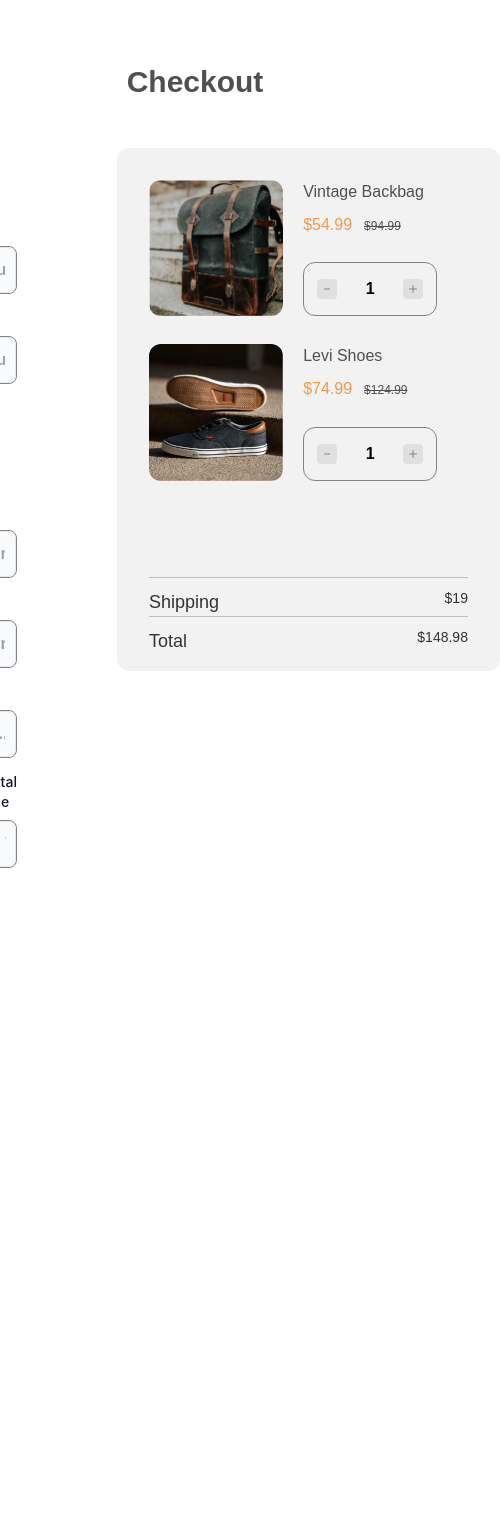
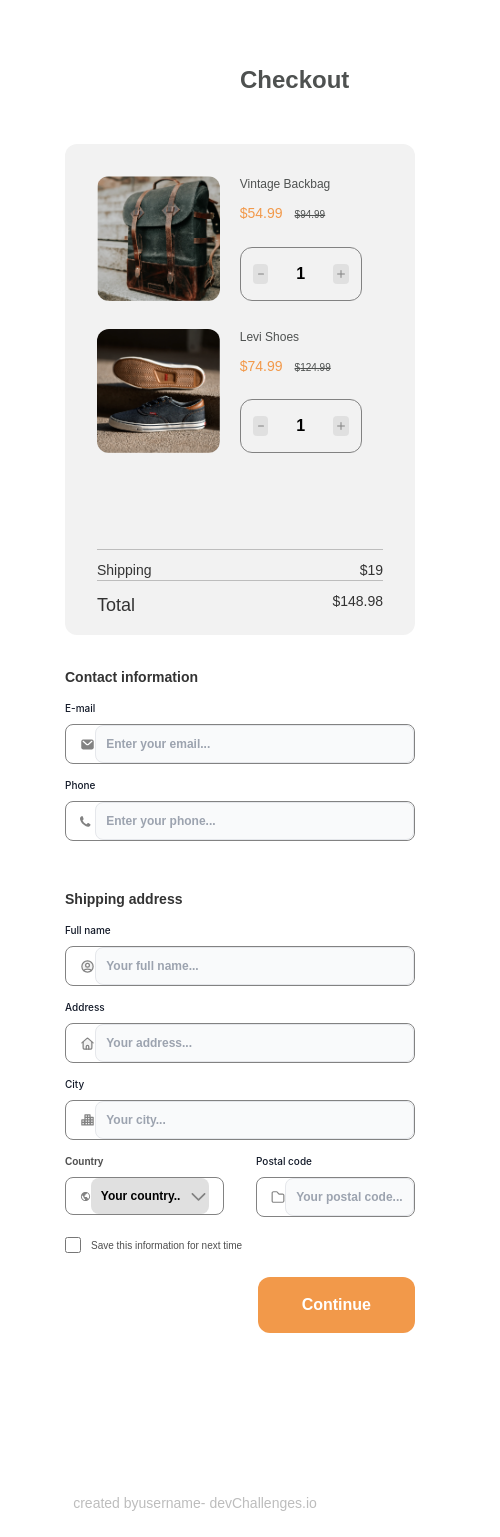
Before and after one commit to jeancarlos3197/checkout-page-master, a React (Create React App) app: page / in a window 390 px wide. Shown: the whole page, 500 px wide, since content can reach past the window. Before the commit the page ends 868 px from the top, so only its background shows below. Built offline with nearby package versions, Linux system fonts and the light colour scheme.

Commit message:
Finalize project

```diff
--- a/src/components/button.jsx
+++ b/src/components/button.jsx
@@ -2,7 +2,7 @@ import React from "react";
 
 export default function Button() {
   return (
-    <button className=" bg-orange-checkout px-11 py-4 rounded-xl text-white font-montserrat font-[600]">
+    <button className="bg-orange-checkout px-11 py-4 rounded-xl text-white font-montserrat font-[600]">
       Continue
     </button>
   );
--- a/src/components/description-price.jsx
+++ b/src/components/description-price.jsx
@@ -3,13 +3,13 @@ import React from "react";
 export default function DescriptionPrice({ description, price, priceTotal }) {
   return (
     <div>
-      <p className="font-montserrat text-gray-title text-base mb-2 block w-full">
+      <p className="font-montserrat text-gray-title text-xs xl:text-base lg:text-xs mb-2 block w-full">
         {description}
       </p>
-      <p className="inline text-base font-montserrat text-orange-product">
+      <p className="inline xl:text-base lg:text-sm text-sm font-montserrat text-orange-product">
         ${priceTotal}
       </p>
-      <p className="inline ml-3 text-xs font-montserrat line-through text-gray-title">
+      <p className="inline ml-3 xl:text-xs lg:text-[10px] text-[10px] font-montserrat line-through text-gray-title">
         ${price}
       </p>
     </div>
--- a/src/components/input.jsx
+++ b/src/components/input.jsx
@@ -5,17 +5,17 @@ export default function Input({ label, imgSvg, placeholder, className }) {
     <div className={className}>
       <label
         for="first_name"
-        className="block mb-2 text-sm font-medium text-gray-900 dark:text-gray-2"
+        className="block mb-2 xl:text-sm lg:text-[10px] text-[10px] font-medium text-gray-900 dark:text-gray-2"
       >
         {label}
       </label>
       <div className="flex border border-gray-3 rounded-lg pl-3.5">
         <picture className="m-auto">
-          <img className="w-5 m-auto" src={imgSvg} alt={label} />
+          <img className="xl:w-5 lg:w-4 w-4 m-auto" src={imgSvg} alt={label} />
         </picture>
         <input
           type="text"
-          className="font-montserrat font-[600] text-base bg-gray-50 border text-gray-1 rounded-lg focus:ring-white focus:border-white block w-full p-2.5 dark:bg-white dark:border-white  dark:placeholder-gray-3 dark:text-gray-1 dark:focus:ring-white dark:focus:border-white outline-none"
+          className="font-montserrat font-[600] xl:text-base lg:text-xs text-xs bg-gray-50 border text-gray-1 rounded-lg focus:ring-white focus:border-white block w-full p-2.5 dark:bg-white dark:border-white  dark:placeholder-gray-3 dark:text-gray-1 dark:focus:ring-white dark:focus:border-white outline-none"
           placeholder={placeholder}
           required
         />
--- a/src/components/quantity.jsx
+++ b/src/components/quantity.jsx
@@ -4,7 +4,7 @@ import MinusSvg from "./../utils/minus.svg";
 
 export default function Quantity() {
   return (
-    <div className="border border-gray-3 flex px-3 py-3.5 rounded-xl w-[134px]">
+    <div className="border border-gray-3 flex px-3 py-3.5 rounded-xl xl:w-[134px] lg:w-[122px] w-[122px]">
       <button className="w-5 h-5 bg-gray-5 rounded m-auto">
         <img className="w-3 m-auto" src={MinusSvg} alt="Minus" />
       </button>
--- a/src/components/select.jsx
+++ b/src/components/select.jsx
@@ -6,17 +6,17 @@ export default function SelectCountry({ className }) {
     <div className={className}>
       <label
         for="first_name"
-        className="block mb-2 text-sm font-montserrat font-[600] text-gray-2 dark:text-gray-2"
+        className="block mb-2 xl:text-sm lg:text-[10px] text-[10px] font-montserrat font-[600] text-gray-2 dark:text-gray-2"
       >
         Country
       </label>
       <div className="flex border border-gray-3 rounded-lg pl-3.5 pr-3.5 ">
         <picture className="m-auto">
-          <img className="w-5 m-auto" src={World} alt="Mail" />
+          <img className="xl:w-5 lg:w-3 w-3 m-auto" src={World} alt="Mail" />
         </picture>
         <select
           id="first_name"
-          className="font-montserrat font-[600] rounded-lg w-full dark:bg-white dark:placeholder-gray-3 dark:text-gray-3 outline-none appearance-none bg-arrow-down focus:bg-arrow-up bg-no-repeat bg-right  bg-gray-5 bg-[length:21px_21px] p-2.5"
+          className="xl:text-base lg:text-xs text-xs font-montserrat font-[600] rounded-lg w-full dark:bg-white dark:placeholder-gray-3 dark:text-gray-3 outline-none appearance-none bg-arrow-down focus:bg-arrow-up bg-no-repeat bg-right  bg-gray-5 bg-[length:21px_21px] p-2.5"
           placeholder="John"
           required
         >
--- a/src/components/shipping-total.jsx
+++ b/src/components/shipping-total.jsx
@@ -6,7 +6,9 @@ export default function ShippingTotal() {
       <div>
         <hr className="border-gray-line mb-2.5" />
         <div className="flex justify-between">
-          <p className="font-montserrat text-gray-1 text-lg">Shipping</p>
+          <p className="font-montserrat text-gray-1 xl:text-lg lg:text-sm text-sm">
+            Shipping
+          </p>
           <p className="font-montserrat text-gray-1 text-sm">$19</p>
         </div>
       </div>
--- a/src/containers/contact-information.jsx
+++ b/src/containers/contact-information.jsx
@@ -6,7 +6,7 @@ import Phone from "../utils/phone.svg";
 export default function ContactInformation({ className }) {
   return (
     <div className={className}>
-      <p className="text-lg font-montserrat font-[600] text-gray-1">
+      <p className="xl:text-lg lg:text-sm text-sm font-montserrat font-[600] text-gray-1">
         Contact information
       </p>
       <Input
--- a/src/containers/product.jsx
+++ b/src/containers/product.jsx
@@ -7,12 +7,12 @@ import ShippingTotal from "../components/shipping-total";
 
 export default function Product() {
   return (
-    <div className="w-[383px] bg-gray-final px-8 pt-8 pb-4 rounded-xl">
+    <div className="xl:w-[383px] lg:w-[350px] w-[350px] bg-gray-final px-8 pt-8 pb-4 rounded-xl">
       <div className="flex space-x-5">
         <img
           src={Backpack}
           alt="Backpack"
-          className="rounded-xl w-[134.21px] h-[136.27px]"
+          className="rounded-xl xl:w-[134.21px] xl:h-[136.27px] lg:w-[122.75px] lg:h-[124.64px] w-[122.75px] h-[124.64px]"
         />
         <div className="flex flex-col justify-between">
           <DescriptionPrice
@@ -27,7 +27,7 @@ export default function Product() {
         <img
           src={Shoes}
           alt="Shoes"
-          className="rounded-xl w-[134.21px] h-[136.27px]"
+          className="rounded-xl xl:w-[134.21px] xl:h-[136.27px] lg:w-[122.75px] lg:h-[124.64px] w-[122.75px] h-[124.64px]"
         />
         <div className="flex flex-col justify-between">
           <DescriptionPrice
--- a/src/containers/shipping-address.jsx
+++ b/src/containers/shipping-address.jsx
@@ -9,7 +9,7 @@ import Folder from "../utils/folder.svg";
 export default function ShippingAddress({ className }) {
   return (
     <div className={className}>
-      <p className="text-lg font-montserrat font-[600] text-gray-1">
+      <p className="xl:text-lg lg:text-sm text-sm font-montserrat font-[600] text-gray-1">
         Shipping address
       </p>
       <Input
--- a/src/pages/checkout.jsx
+++ b/src/pages/checkout.jsx
@@ -1,5 +1,5 @@
 import React, { Component } from "react";
-/* import Button from "../components/button"; */
+import Button from "../components/button";
 /* import Quantity from "../components/quantity"; */
 /* import Input from "../components/input"; */
 /* import CheckBox from "../components/select"; */
@@ -7,25 +7,46 @@ import "../styles/index.css";
 import ContactInformation from "../containers/contact-information";
 import ShippingAddress from "../containers/shipping-address";
 import Product from "../containers/product";
-import DescriptionPrice from "../components/description-price";
 
 export class Checkout extends Component {
   render() {
     return (
-      <div className="flex flex-col items-center justify-center ">
-        <h1 className="text-3xl font-montserrat font-[700] text-gray-title mt-16 mb-12">
+      <>
+        <div className="flex flex-col items-center mb-40 mx-60">
+          <h1 className="xl:text-3xl lg:text-2xl text-2xl font-montserrat font-[700] text-gray-title mt-16 mb-12 self-start">
             Checkout
           </h1>
-        <main className="flex space-x-[100px]">
-          <div className="order-1">
+          <main className="flex xl:space-x-[100px] xl:flex-row lg:flex-col flex-col">
+            <div className="xl:order-1 lg:order-2 order-2 mt-8">
               <ContactInformation />
               <ShippingAddress className={"mt-12"} />
+              <div className="flex items-center space-x-2.5 mt-5">
+                <input
+                  type="checkbox"
+                  name=""
+                  id=""
+                  className="xl:w-5 lg:w-4 w-4 xl:h-5 lg:h-4 h-4 border-gray-3 rounded-md"
+                />
+                <label
+                  htmlFor=""
+                  className="text-gray-2 font-montserrat xl:text-xs lg:text-[10px] text-[10px]"
+                >
+                  Save this information for next time
+                </label>
               </div>
-          <div className="order-2">
+              <div className="flex justify-end mt-6">
+                <Button />
+              </div>
+            </div>
+            <div className="xl:order-2 lg:order-1 order-1">
               <Product />
             </div>
           </main>
         </div>
+        <footer class="mt-auto font-montserrat text-gray-4 text-sm flex justify-center mb-6">
+          created by <a href="">username</a> - devChallenges.io
+        </footer>
+      </>
     );
   }
 }
```
Lines whose indentation alone changed are shown as unchanged.
